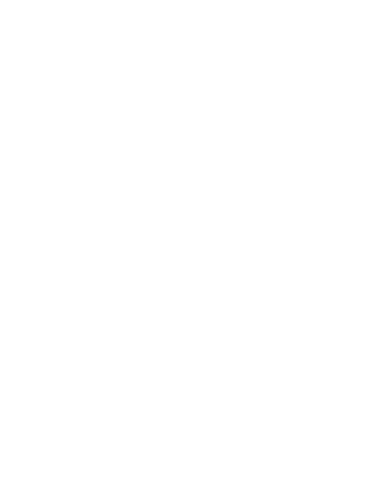
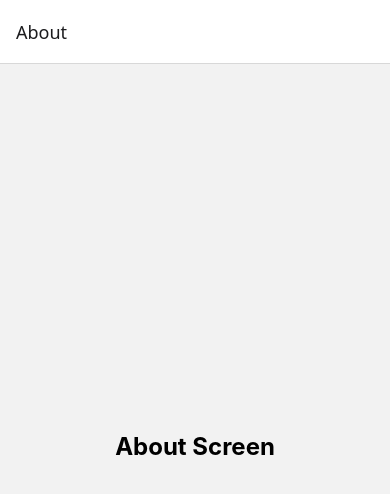
Before and after one commit to hAI-FA001/React-Native--Learn, a React Native app in the folder Navigation/: screen / in a window 390 px wide. Shown: the top 494 px of the page. Built offline with nearby package versions, Linux system fonts and the light colour scheme.

Commit message:
Native Stack Navigator, component + n ame + initialRouteName props

```diff
--- a/Navigation/App.js
+++ b/Navigation/App.js
@@ -1,9 +1,20 @@
 import { NavigationContainer } from '@react-navigation/native'
-import { StatusBar } from 'expo-status-bar'
+import { createNativeStackNavigator } from '@react-navigation/native-stack'
 import { StyleSheet, Text, View } from 'react-native'
+import HomeScreen from './screens/HomeScreen'
+import AboutScreen from './screens/AboutScreen'
+
+const Stack = createNativeStackNavigator()
 
 export default function App() {
-  return <NavigationContainer></NavigationContainer>
+  return (
+    <NavigationContainer>
+      <Stack.Navigator initialRouteName="About">
+        <Stack.Screen name="Home" component={HomeScreen} />
+        <Stack.Screen name="About" component={AboutScreen} />
+      </Stack.Navigator>
+    </NavigationContainer>
+  )
 }
 
 const styles = StyleSheet.create({
```
